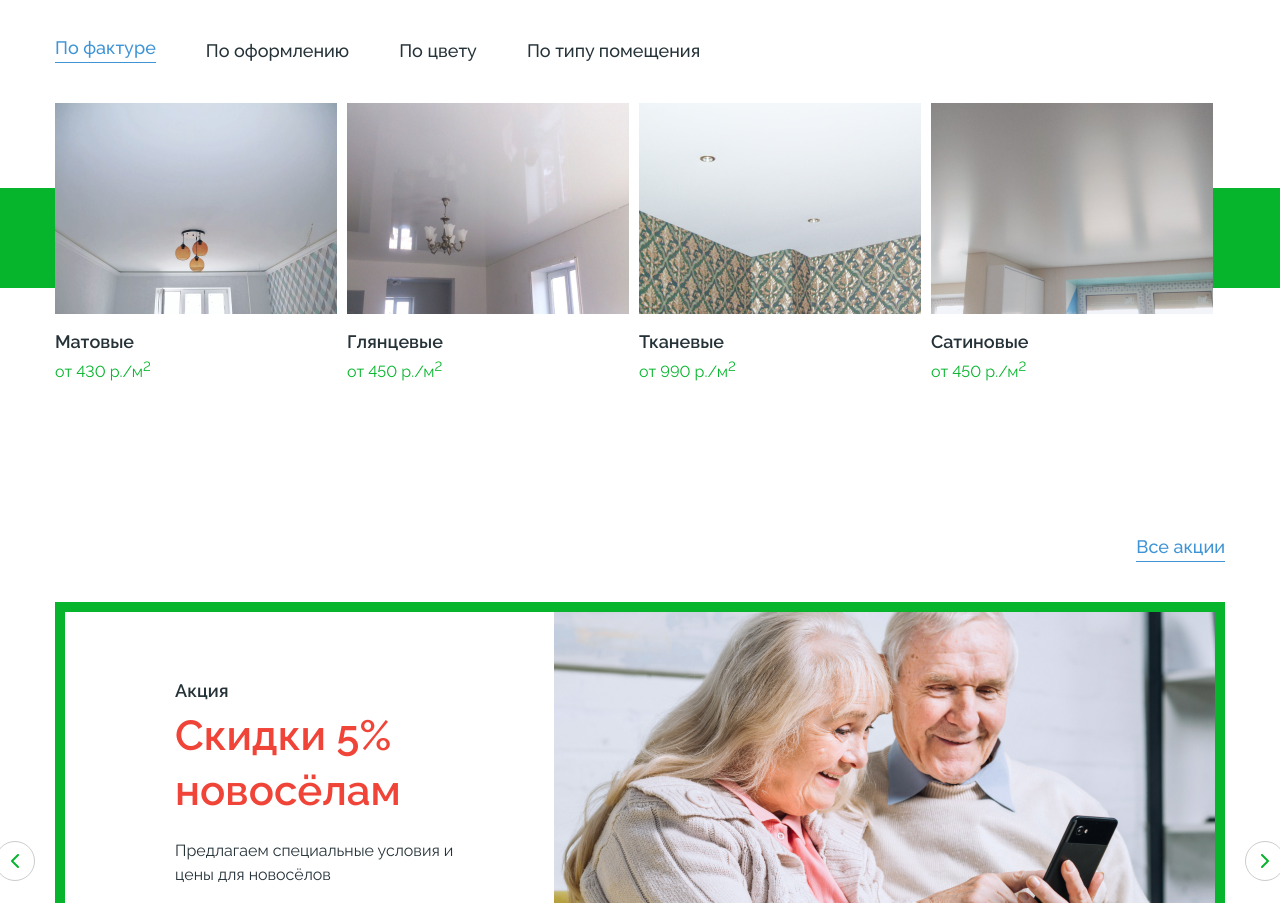
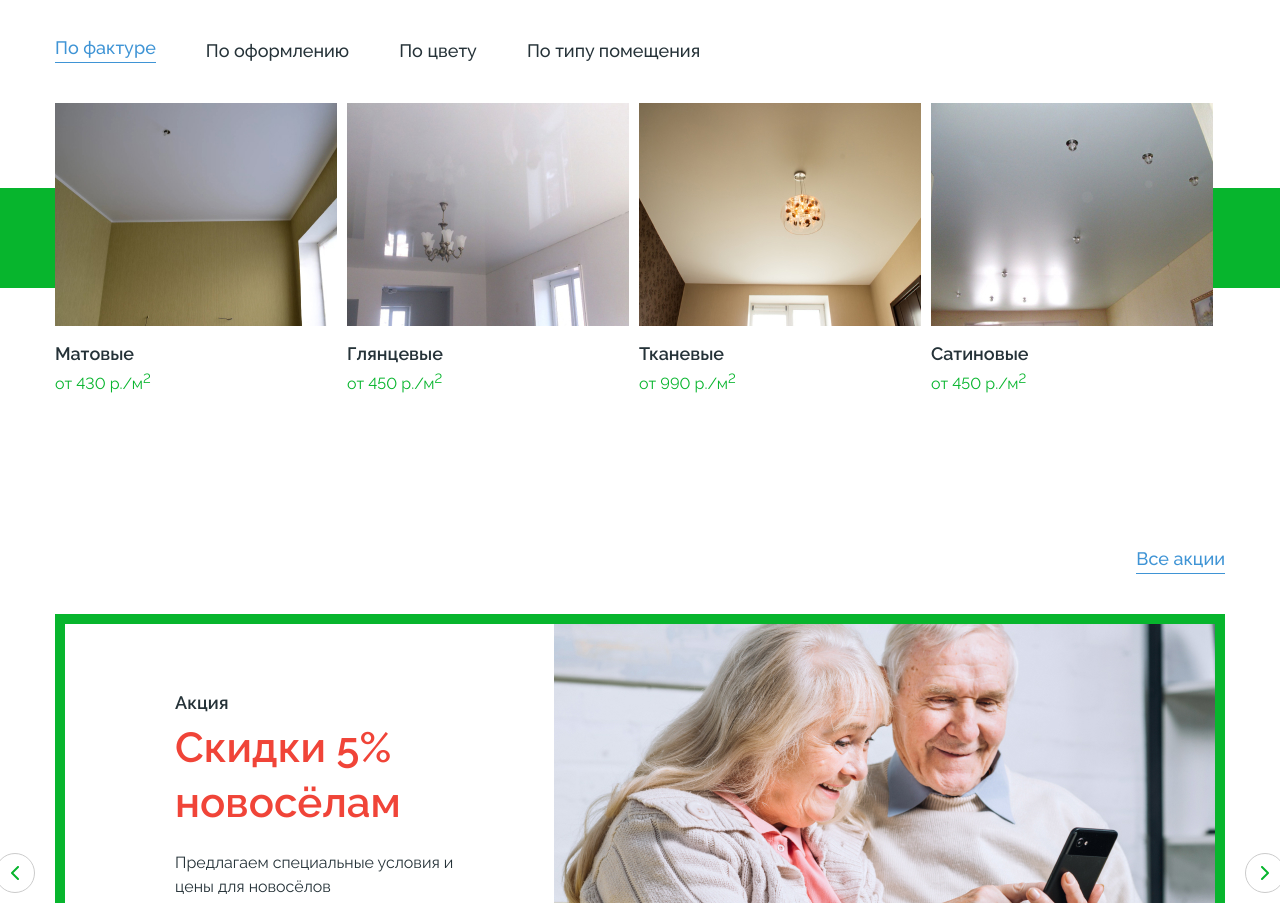
Before and after one commit to alexeypensar/classic, a plain HTML site: page index.html in a window 1280 px wide. Shown: the part 921-1824 px from the top of the page. Drawn offline with nearby package versions, Linux system fonts and the light colour scheme.

Commit message:
index.html catalog fixed

```diff
--- a/index.html
+++ b/index.html
@@ -314,31 +314,31 @@
             <div class="types__buttons">
                 <button class="types__button types__button_active" id="typesButtonFacture">По фактуре</button>
                 <button class="types__button" id="typesButtonDecor">По оформлению</button>
-                <button class="types__button" id="typesButtonRoom">По цвету</button>
-                <button class="types__button" id="typesButtonColor">По типу помещения</button>
+                <button class="types__button" id="typesButtonColor">По цвету</button>
+                <button class="types__button" id="typesButtonRoom">По типу помещения</button>
             </div>
 
             <div class="types__items types__items_active" id="typesFacture">
                 <a href="#" class="types__item">
-                    <img src="img/ceilings-types/1.jpg" alt="Матовые">
+                    <img src="img/catalog/facture/matt.jpg" alt="Матовые">
                     <h3>Матовые</h3>
                     <p>от 430 р./м<sup>2</sup></p>
                 </a>
 
                 <a href="#" class="types__item">
-                    <img src="img/ceilings-types/2.jpg" alt="Глянцевые">
+                    <img src="img/catalog/facture/glossy.jpg" alt="Глянцевые">
                     <h3>Глянцевые</h3>
                     <p>от 450 р./м<sup>2</sup></p>
                 </a>
 
                 <a href="#" class="types__item">
-                    <img src="img/ceilings-types/3.jpg" alt="Тканевые">
+                    <img src="img/catalog/facture/textile.jpg" alt="Тканевые">
                     <h3>Тканевые</h3>
                     <p>от 990 р./м<sup>2</sup></p>
                 </a>
 
                 <a href="#" class="types__item">
-                    <img src="img/ceilings-types/4.jpg" alt="Сатиновые">
+                    <img src="img/catalog/facture/satin.jpg" alt="Сатиновые">
                     <h3>Сатиновые</h3>
                     <p>от 450 р./м<sup>2</sup></p>
                 </a>
@@ -346,103 +346,103 @@
 
             <div class="types__items" id="typesDecor">
                 <a href="#" class="types__item">
-                    <img src="img/ceilings-types/1.jpg" alt="Матовые">
+                    <img src="img/catalog/decor/1level.jpg" alt="Одноуровневые">
                     <h3>Одноуровневые</h3>
                     <p>от 450 р./м<sup>2</sup></p>
                 </a>
 
                 <a href="#" class="types__item">
-                    <img src="img/ceilings-types/2.jpg" alt="Глянцевые">
+                    <img src="img/catalog/decor/2level.jpg" alt="Двухуровневые">
                     <h3>Двухуровневые</h3>
                     <p>от 1200 р./м<sup>2</sup></p>
                 </a>
 
                 <a href="#" class="types__item">
-                    <img src="img/ceilings-types/3.jpg" alt="Тканевые">
+                    <img src="img/catalog/decor/fewlevels.jpg" alt="Многоуровневые">
                     <h3>Многоуровневые</h3>
                     <p>от 2000 р./м<sup>2</sup></p>
                 </a>
 
                 <a href="#" class="types__item">
-                    <img src="img/ceilings-types/4.jpg" alt="Сатиновые">
+                    <img src="img/catalog/decor/combined.jpg" alt="Комбинированные">
                     <h3>Комбинированные</h3>
                     <p>от 600 р./м<sup>2</sup></p>
                 </a>
 
                 <a href="#" class="types__item">
-                    <img src="img/ceilings-types/4.jpg" alt="Сатиновые">
+                    <img src="img/catalog/decor/seam.jpg" alt="Бесшовные">
                     <h3>Бесшовные</h3>
                     <p>от 450 р./м<sup>2</sup></p>
                 </a>
 
                 <a href="#" class="types__item">
-                    <img src="img/ceilings-types/4.jpg" alt="Сатиновые">
+                    <img src="img/catalog/decor/shadow.jpg" alt="Теневые">
                     <h3>Теневые</h3>
                     <p>от 1100 р./м<sup>2</sup></p>
                 </a>
 
                 <a href="#" class="types__item">
-                    <img src="img/ceilings-types/4.jpg" alt="Сатиновые">
+                    <img src="img/catalog/decor/light.jpg" alt="Световые">
                     <h3>Световые</h3>
                     <p>от 2800 р./м<sup>2</sup></p>
                 </a>
 
                 <a href="#" class="types__item">
-                    <img src="img/ceilings-types/4.jpg" alt="Сатиновые">
+                    <img src="img/catalog/decor/flying.jpg" alt="Парящие">
                     <h3>Парящие</h3>
                     <p>от 1600 р./м.п.</p>
                 </a>
 
                 <a href="#" class="types__item">
-                    <img src="img/ceilings-types/4.jpg" alt="Сатиновые">
+                    <img src="img/catalog/decor/contur.jpg" alt="С контурной подсветкой">
                     <h3>С контурной подсветкой</h3>
                     <p>от 1600 р./м.п.</p>
                 </a>
 
                 <a href="#" class="types__item">
-                    <img src="img/ceilings-types/4.jpg" alt="Сатиновые">
+                    <img src="img/catalog/decor/lightlines.jpg" alt="Со световыми линиями">
                     <h3>Со световыми линиями</h3>
                     <p>от 2200 р./м.п.</p>
                 </a>
 
                 <a href="#" class="types__item">
-                    <img src="img/ceilings-types/4.jpg" alt="Сатиновые">
+                    <img src="img/catalog/decor/track.jpg" alt="С трековыми системами">
                     <h3>С трековыми системами</h3>
                     <p>от 2500 р./м.п.</p>
                 </a>
 
                 <a href="#" class="types__item">
-                    <img src="img/ceilings-types/4.jpg" alt="Сатиновые">
+                    <img src="img/catalog/decor/photo.jpg" alt="Фотопечать">
                     <h3>Фотопечать</h3>
                     <p>от 1800 р./м<sup>2</sup></p>
                 </a>
 
                 <a href="#" class="types__item">
-                    <img src="img/ceilings-types/4.jpg" alt="Сатиновые">
-                    <h3>Звездное небо</h3>
+                    <img src="img/catalog/decor/stars.jpg" alt="Звёздное небо">
+                    <h3>Звёздное небо</h3>
                     <p>от 70000 р./шт.</p>
                 </a>
 
                 <a href="#" class="types__item">
-                    <img src="img/ceilings-types/4.jpg" alt="Сатиновые">
+                    <img src="img/catalog/decor/perforated.jpg" alt="Перфорированные">
                     <h3>Перфорированные</h3>
                     <p>от 2500 р./м<sup>2</sup></p>
                 </a>
 
                 <a href="#" class="types__item">
-                    <img src="img/ceilings-types/4.jpg" alt="Сатиновые">
+                    <img src="img/catalog/decor/mirror.jpg" alt="Зеркальные">
                     <h3>Зеркальные</h3>
                     <p>от 2000 р./м<sup>2</sup></p>
                 </a>
 
                 <a href="#" class="types__item">
-                    <img src="img/ceilings-types/4.jpg" alt="Сатиновые">
+                    <img src="img/catalog/decor/doublevision.jpg" alt="Double Vision">
                     <h3>Double Vision</h3>
                     <p>от 4000 р./м<sup>2</sup></p>
                 </a>
 
                 <a href="#" class="types__item">
-                    <img src="img/ceilings-types/4.jpg" alt="Сатиновые">
+                    <img src="img/catalog/decor/pvh.jpg" alt="ПВХ без нагрева">
                     <h3>ПВХ без нагрева</h3>
                     <p>от 700 р./м<sup>2</sup></p>
                 </a>
@@ -450,37 +450,37 @@
 
             <div class="types__items" id="typesRoom">
                 <a href="#" class="types__item">
-                    <img src="img/ceilings-types/1.jpg" alt="Матовые">
+                    <img src="img/catalog/rooms/kitchen.jpg" alt="Для кухни">
                     <h3>Для кухни</h3>
 <!--                    <p>от 430 р./м<sup>2</sup></p>-->
                 </a>
 
                 <a href="#" class="types__item">
-                    <img src="img/ceilings-types/2.jpg" alt="Глянцевые">
+                    <img src="img/catalog/rooms/bedroom.jpg" alt="Для спальни">
                     <h3>Для спальни</h3>
 <!--                    <p>от 450 р./м<sup>2</sup></p>-->
                 </a>
 
                 <a href="#" class="types__item">
-                    <img src="img/ceilings-types/3.jpg" alt="Тканевые">
+                    <img src="img/catalog/rooms/livingroom.jpg" alt="Для гостиной">
                     <h3>Для гостиной</h3>
 <!--                    <p>от 990 р./м<sup>2</sup></p>-->
                 </a>
 
                 <a href="#" class="types__item">
-                    <img src="img/ceilings-types/4.jpg" alt="Сатиновые">
+                    <img src="img/catalog/rooms/bathroom.jpg" alt="Для ванной">
                     <h3>Для ванной</h3>
 <!--                    <p>от 450 р./м<sup>2</sup></p>-->
                 </a>
 
                 <a href="#" class="types__item">
-                    <img src="img/ceilings-types/4.jpg" alt="Сатиновые">
+                    <img src="img/catalog/rooms/child.jpg" alt="Для детской">
                     <h3>Для детской</h3>
                     <!--                    <p>от 450 р./м<sup>2</sup></p>-->
                 </a>
 
                 <a href="#" class="types__item">
-                    <img src="img/ceilings-types/4.jpg" alt="Сатиновые">
+                    <img src="img/catalog/rooms/hall.jpg" alt="Для коридора">
                     <h3>Для коридора</h3>
                     <!--                    <p>от 450 р./м<sup>2</sup></p>-->
                 </a>
@@ -488,25 +488,25 @@
 
             <div class="types__items" id="typesColor">
                 <a href="#" class="types__item">
-                    <img src="img/ceilings-types/1.jpg" alt="Матовые">
+                    <img src="img/catalog/colors/white.jpg" alt="Белые">
                     <h3>Белые</h3>
                     <!--                    <p>от 430 р./м<sup>2</sup></p>-->
                 </a>
 
                 <a href="#" class="types__item">
-                    <img src="img/ceilings-types/2.jpg" alt="Глянцевые">
+                    <img src="img/catalog/colors/black.jpg" alt="Чёрные">
                     <h3>Чёрные</h3>
                     <!--                    <p>от 450 р./м<sup>2</sup></p>-->
                 </a>
 
                 <a href="#" class="types__item">
-                    <img src="img/ceilings-types/3.jpg" alt="Тканевые">
+                    <img src="img/catalog/colors/color.jpg" alt="Цветные">
                     <h3>Цветные</h3>
                     <!--                    <p>от 990 р./м<sup>2</sup></p>-->
                 </a>
 
                 <a href="#" class="types__item">
-                    <img src="img/ceilings-types/4.jpg" alt="Сатиновые">
+                    <img src="img/catalog/colors/textured.jpg" alt="Текстурные">
                     <h3>Текстурные</h3>
                     <!--                    <p>от 450 р./м<sup>2</sup></p>-->
                 </a>
```
